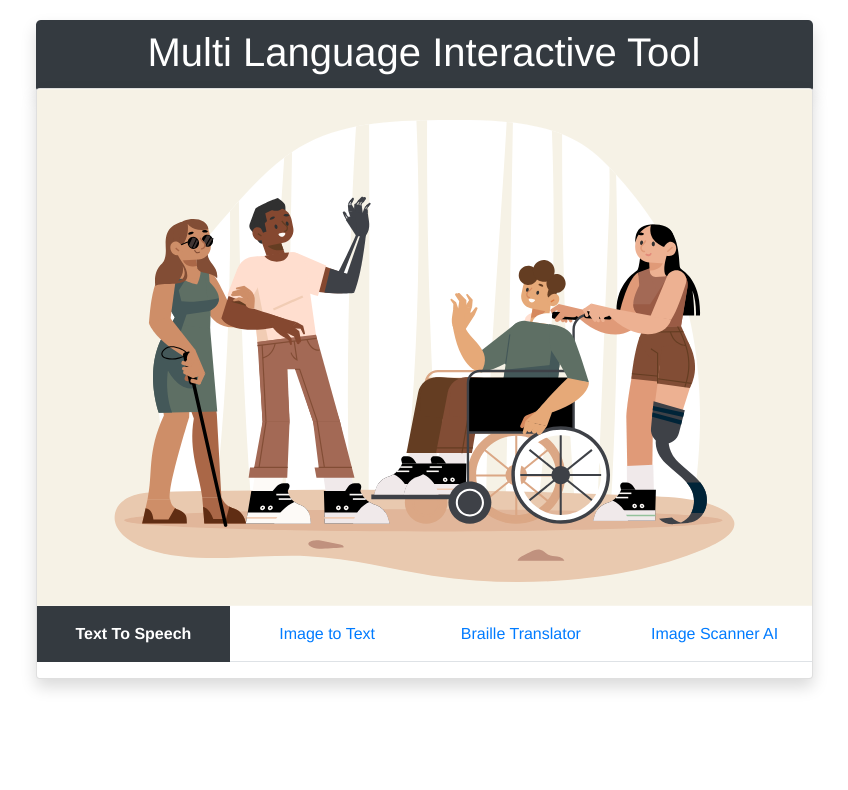
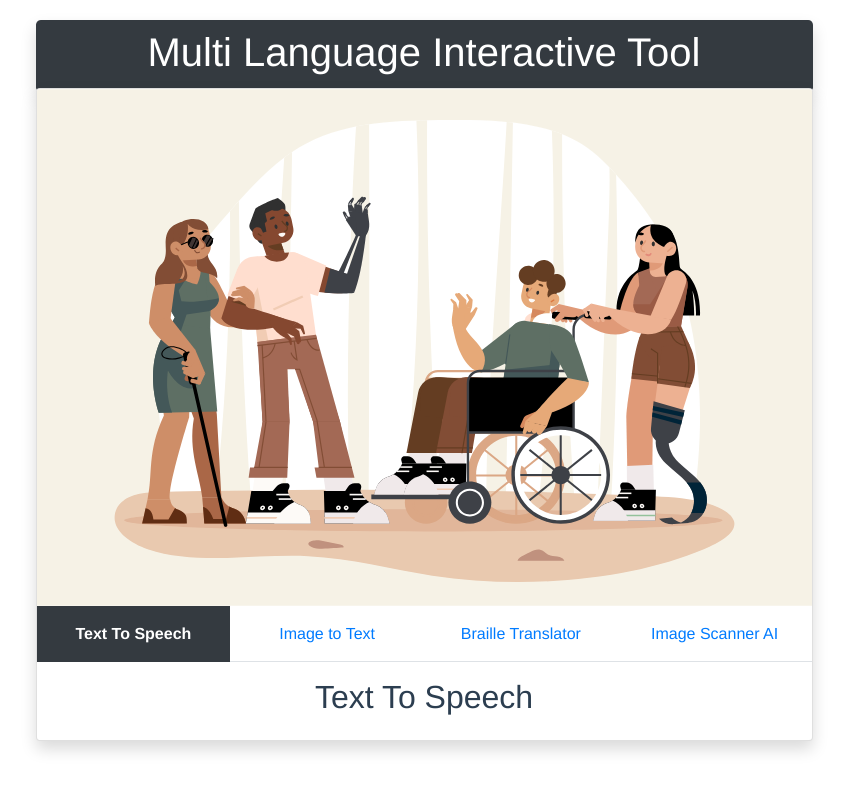
Before and after one commit to BrVenturaU/mito, a Vue app: page / in a window 1280 px wide. Shown: the top 790 px of the page, without its empty margins (216-1064 px from the left). Built offline with nearby package versions, Linux system fonts and the light colour scheme.

Commit message:
Agrega contenido demostrativo

```diff
--- a/src/components/BrailleTranslatorForm.vue
+++ b/src/components/BrailleTranslatorForm.vue
@@ -1,7 +1,9 @@
 <template>
-    <div>
-
-    </div>
+    <b-row>
+        <b-col cols="12">
+            <h2>Braille Translator</h2>
+        </b-col>
+    </b-row>
 </template>
 <script>
 export default {
--- a/src/components/ImageScannerForm.vue
+++ b/src/components/ImageScannerForm.vue
@@ -1,7 +1,9 @@
 <template>
-    <div>
-
-    </div>
+    <b-row>
+        <b-col cols="12">
+            <h2>Image Scanner AI</h2>
+        </b-col>
+    </b-row>
 </template>
 <script>
 export default {
--- a/src/components/OcrForm.vue
+++ b/src/components/OcrForm.vue
@@ -1,7 +1,9 @@
 <template>
-    <div>
-
-    </div>
+    <b-row>
+        <b-col cols="12">
+            <h2>Image to Text</h2>
+        </b-col>
+    </b-row>
 </template>
 <script>
 export default {
--- a/src/components/TextToSpeechForm.vue
+++ b/src/components/TextToSpeechForm.vue
@@ -1,7 +1,9 @@
 <template>
-    <div>
-
-    </div>
+    <b-row>
+        <b-col cols="12">
+            <h2>Text To Speech</h2>
+        </b-col>
+    </b-row>
 </template>
 <script>
 export default {
```
